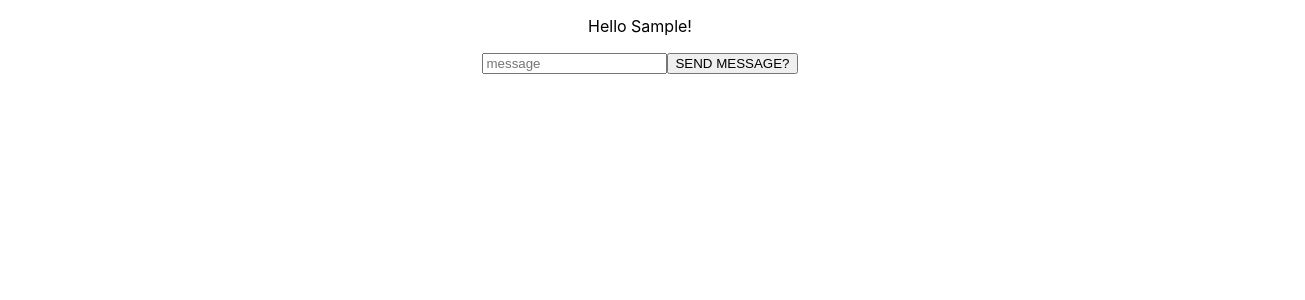
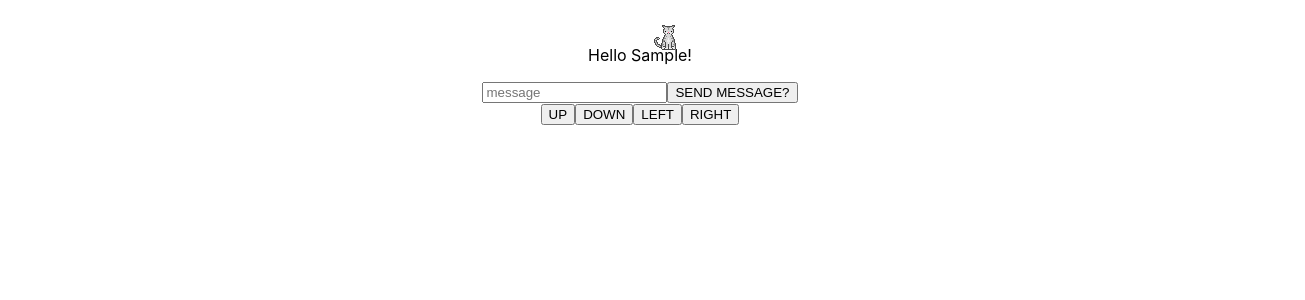
Before and after one commit to Krishan-Nattar/live_data_client, a React (Create React App) app: page / in a window 1280 px wide. Both pictures are taken after typing "Sample", "Sample" into the empty fields and a click on the button "OK". Shown: the top 300 px of the page, 1305 px wide, since content can reach past the window. Built offline with nearby package versions, Linux system fonts and the light colour scheme; no server answers.

Commit message:
adding cat movements

```diff
--- a/src/MeetingRoom.js
+++ b/src/MeetingRoom.js
@@ -1,8 +1,34 @@
-import React from 'react';
+import React, { useEffect, useState } from 'react';
 import socketIOClient from 'socket.io-client';
+// import { useEffect } from 'react';
 
 const MeetingRoom = (props) => {
+	const [xAxis, setXaxis] = useState(25);
+    const [yAxis, setYaxis] = useState(25);
+    const [catMessage, setCatMessage] = useState(false)
+
 	let io = socketIOClient('https://web-rtc-gameserver.herokuapp.com/');
+	useEffect(() => {
+		io.emit('ready', {
+			chat_room: ROOM,
+			signaling_room: SIGNALING_ROOM,
+			my_name: props.name,
+		});
+
+		io.on('announce', (data) => {
+			processData(data.message);
+		});
+
+		io.on('message', (data) => {
+			// processData(data.message);
+			processData(data.author + ': ' + data.message);
+        });
+
+        io.on('move', (data) => {
+            moveCharacter(data.direction);
+		});
+	}, []);
+
 	let ROOM = props.channel;
 	let SIGNALING_ROOM = `${props.channel}z`;
 
@@ -12,13 +38,54 @@ const MeetingRoom = (props) => {
 		newMessage.textContent = message;
 		if (outsideSource) {
 			newMessage.style.color = 'blue';
+			// console.log(message)
+			// console.log(parseInt(message));
+            // let myNumber = message.split(' ')
+            // meow();
+			// setXaxis((prev) => {
+			// 	return prev + parseInt(message);
+			// });
+			// setYaxis((prev) => {
+			// 	return prev + 10;
+			// });
 		} else {
 			newMessage.style.color = 'green';
 		}
 		messageContainer.appendChild(newMessage);
-	}
+    }
 
-	const sendData = (e) => {
+    function moveCharacter(direction){
+        if(direction==="up"){
+
+        } else if(direction==="down"){
+
+        } else if(direction==="left"){
+
+        } else if(direction==="right"){
+
+        }
+        console.log(direction);
+    }
+    function meowOff() {
+        setCatMessage(false);
+    }
+    function meow(){
+        setCatMessage(true);
+        setTimeout(meowOff, 3000);
+    }
+
+    function sendMove(direction) {
+
+        if(direction === "up" || direction === "down" || direction === "left" || direction === "right"){
+
+        }
+
+        io.emit('move', {
+			direction
+		});
+    }
+
+	function sendData(e) {
 		e.preventDefault();
 		let input = document.getElementById('inputMessage').value;
 		let myName = props.name;
@@ -30,29 +97,29 @@ const MeetingRoom = (props) => {
 		});
 
 		processData(myName + ': ' + input, false);
+	}
+
+	const style = {
+		transform: `translate(${xAxis}px, ${yAxis}px)`,
 	};
-
-	io.emit('ready', {
-		chat_room: ROOM,
-		signaling_room: SIGNALING_ROOM,
-		my_name: props.name,
-	});
-
-	io.on('announce', (data) => {
-		processData(data.message);
-	});
-
-	io.on('message', (data) => {
-		processData(data.author + ': ' + data.message);
-	});
 
 	return (
 		<div>
+			<div style={style}>
+				<img src="./cat.gif" />
+                {catMessage && <p>"MEOW"</p>}
+			</div>
 			<p>Hello {props.name}!</p>
 			<form onSubmit={sendData}>
 				<input type="text" placeholder="message" id="inputMessage" />
 				<button type="submit">SEND MESSAGE?</button>
 			</form>
+
+			<button onClick={sendMove.bind(this, "up")}>UP</button>
+            <button onClick={sendMove.bind(this, "down")}>DOWN</button>
+            <button onClick={sendMove.bind(this, "left")}>LEFT</button>
+            <button onClick={sendMove.bind(this, "right")}>RIGHT</button>
+
 			<div className="messageContainer"></div>
 		</div>
 	);
```
Also changed, not shown: public/cat.gif (added).
